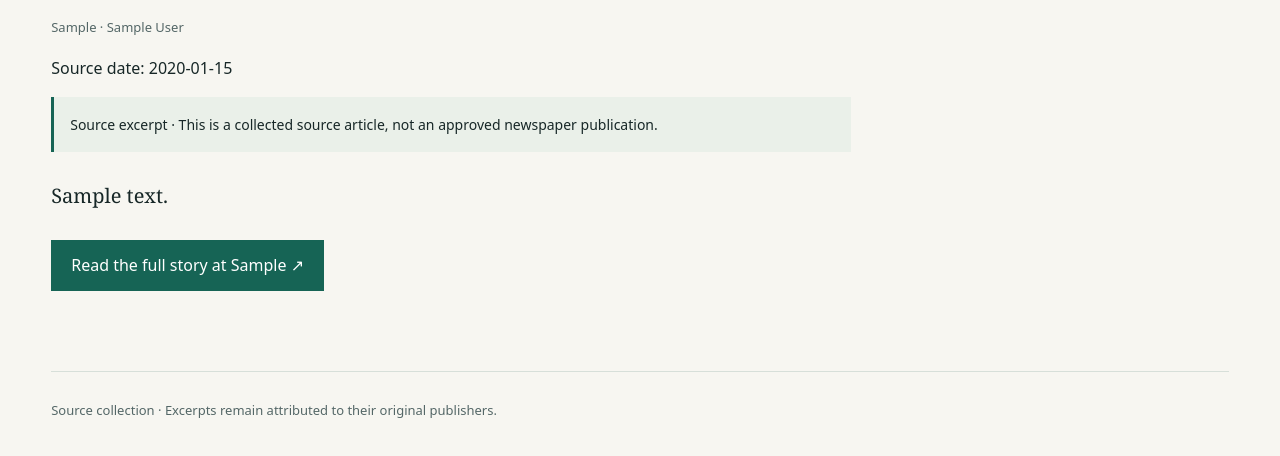
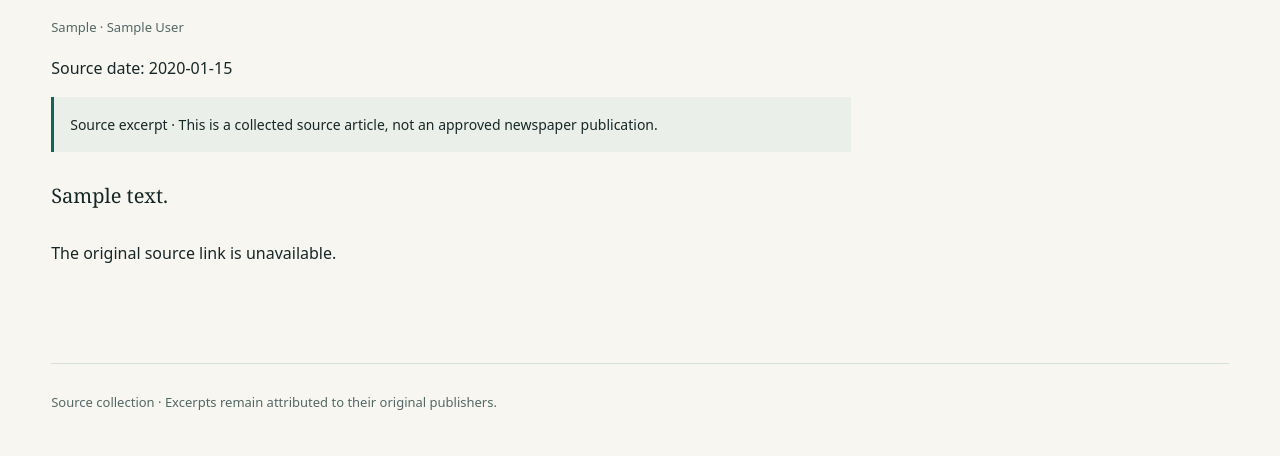
Before and after one commit to Athaher-Sayem/AI_News_Scraper, a Django app: page /articles/1/ in a window 1280 px wide. Shown: the part 344-800 px from the top of the page. Run offline with Django 5.2, Linux system fonts and the light colour scheme; tables that the repository leaves empty hold one stand-in row (values such as "Sample post").

Commit message:
Render source attribution links only for valid HTTP schemes

```diff
--- a/news/templates/news/detail.html
+++ b/news/templates/news/detail.html
@@ -9,6 +9,7 @@
   {% if article.published_date %}<p>Source date: {{ article.published_date }}</p>{% endif %}
   <p class="notice">Source excerpt · This is a collected source article, not an approved newspaper publication.</p>
   <div class="excerpt">{{ article.content|truncatewords:100|linebreaks }}</div>
-  <a class="source-link" href="{{ article.url }}" rel="noopener noreferrer">Read the full story at {{ article.source }} ↗</a>
+  {% if source_url %}<a class="source-link" href="{{ source_url }}" rel="noopener noreferrer">Read the full story at {{ article.source }} ↗</a>
+  {% else %}<p>The original source link is unavailable.</p>{% endif %}
 </article>
 {% endblock %}
--- a/news/views.py
+++ b/news/views.py
@@ -2,6 +2,7 @@ from django.core.paginator import Paginator
 from django.db.models import Q
 from django.shortcuts import get_object_or_404, render
 from django.views.decorators.http import require_GET
+from urllib.parse import urlsplit
 
 from .models import News
 
@@ -32,4 +33,9 @@ def home(request):
 @require_GET
 def article_detail(request, pk):
     article = get_object_or_404(News, pk=pk)
-    return render(request, "news/detail.html", {"article": article})
+    try:
+        parsed = urlsplit(article.url)
+        source_url = article.url if parsed.scheme in {"http", "https"} and parsed.hostname else None
+    except ValueError:
+        source_url = None
+    return render(request, "news/detail.html", {"article": article, "source_url": source_url})
```
Also changed, not shown: TODO.md (+5 -0 lines), news/test_website.py (+9 -0 lines).
